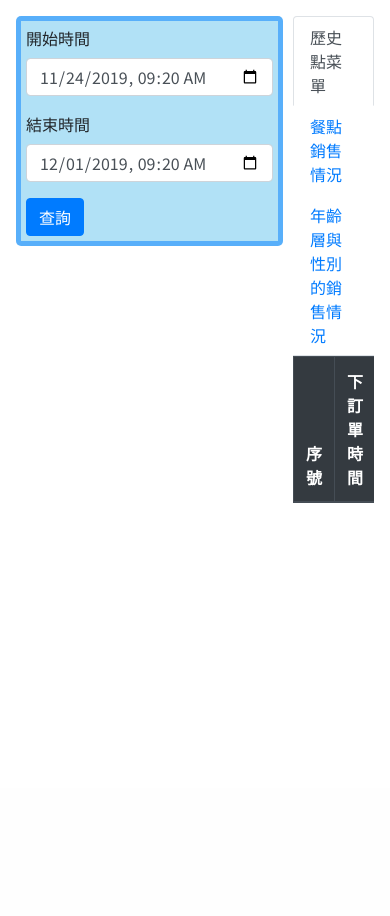
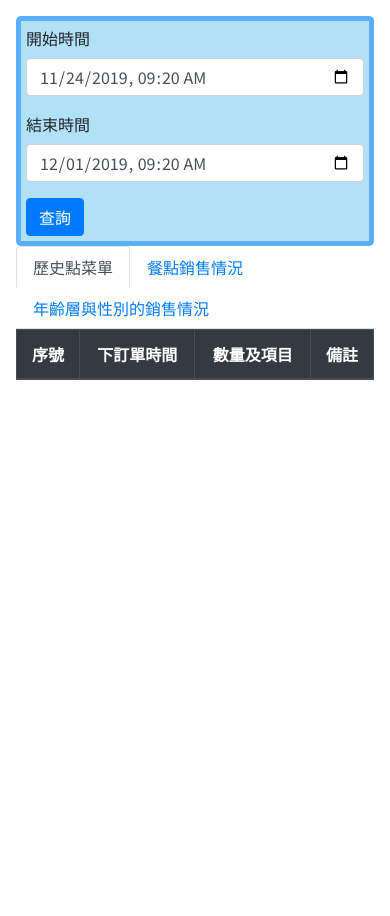
Before and after one commit to lucy4116411/loveat2, a Flask app: page /order/history in a window 390 px wide. Shown: the part 56-972 px from the top of the page. Before the commit the page ends 559 px from the top, so only its background shows below. Run offline with Flask 2, Linux system fonts and the light colour scheme; the visitor is signed in with stand-in values (Sample User, id 1); data that the repository does not hold is empty; some libraries are stand-ins or nearby versions.

Commit message:
feat: rwd & delete itemPieChart

```diff
--- a/static/css/history.css
+++ b/static/css/history.css
@@ -1,5 +1,4 @@
 .full-container {
-    height: 100%;
     width: 100%;
     display: flex;
     justify-content: space-around;
@@ -47,7 +46,7 @@
 
 .chart-container {
     display: flex;
-    justify-content: space-between;
+    justify-content: space-around;
     flex-direction: row;
 }
 
@@ -71,3 +70,54 @@ th,td {
 h6{
    text-align: center;
 }
+@media screen and (max-height:500px)
+{
+    .full-container{
+        display: flex;
+        flex-direction: column;
+        height: 450px;
+        overflow-y: scroll;
+    }
+    .search-container{
+        display: flex;
+        flex-direction: row;
+        width: 100%;
+        justify-content: space-around;
+    }
+    .result-container{
+        margin-left: 0px;
+        width: 100%;
+        overflow-y: scroll;
+    }
+
+    .chart-container {
+        flex-direction: column;
+    }
+    .canvas-container-gender {
+        width: calc(100% - 5px);
+    }
+}
+
+@media screen and (max-width:480px)
+{
+    .full-container{
+        display: flex;
+        flex-direction: column;
+        height: 900px;
+        overflow-y: scroll;
+    }
+    .search-container{
+        width: 100%;
+    }
+    .result-container{
+        margin-left: 0px;
+        width: 100%;
+        overflow-y: scroll;
+    }
+    .chart-container {
+        flex-direction: column;
+    }
+    .canvas-container-gender {
+        width: calc(100% - 5px);
+    }
+}
--- a/static/js/history-data-chart.js
+++ b/static/js/history-data-chart.js
@@ -26,7 +26,6 @@ function toggleGender() {
 
 function drawItem(item, itemNum) {
   const barChart = document.getElementById('item-bar-chart');
-  const pieChart = document.getElementById('item-pie-chart');
 
   // eslint-disable-next-line no-unused-vars
   const myItemBar = new Chart(barChart, {
@@ -46,32 +45,6 @@ function drawItem(item, itemNum) {
           '#0080FF',
         ],
       }],
-    },
-  });
-  // eslint-disable-next-line no-unused-vars
-  const myItemPie = new Chart(pieChart, {
-    type: 'pie',
-    data: {
-      labels: item,
-      datasets: [{
-        label: 'Groups',
-        data: itemNum,
-        backgroundColor: [
-          '#60acfc', '#32d3eb', '#5bc49f', '#feb64d', '#ff7c7c',
-          '#9287e7', '#27A1EA', '#4EBECD', '#9CDC82', '#FF9F69',
-          '#E9668E', '#747BE1', '#39B3EA', '#40CEC7', '#D4EC59',
-          '#FA816D', '#D660A8', '#6370DE', '#35C5EA', '#63D5B2',
-          '#FFDA43', '#FB6E6C', '#B55CBD', '#668ED6', '#9FCDFD',
-          '#FF79BC', '#FF9797', '#CA8EFF', '#019858', '#C48888',
-          '#0080FF',
-        ],
-      }],
-    },
-    options: {
-      title: {
-        display: true,
-        text: '各餐點銷售數量',
-      },
     },
   });
 }
@@ -104,6 +77,11 @@ function drawGender(ageInterval, femaleNum, maleNum, ageIntervalNum, genderNum)
         display: true,
         text: '女性各年齡銷售數量',
       },
+      legend: {
+        labels: {
+          fontSize: 0,
+        },
+      },
     },
   });
   // eslint-disable-next-line no-unused-vars
@@ -128,6 +106,11 @@ function drawGender(ageInterval, femaleNum, maleNum, ageIntervalNum, genderNum)
         display: true,
         text: '男性各年齡銷售數量',
       },
+      legend: {
+        labels: {
+          fontSize: 0,
+        },
+      },
     },
   });
   // eslint-disable-next-line no-unused-vars
@@ -149,6 +132,11 @@ function drawGender(ageInterval, femaleNum, maleNum, ageIntervalNum, genderNum)
         display: true,
         text: '男女各銷售數量',
       },
+      legend: {
+        labels: {
+          fontSize: 0,
+        },
+      },
     },
   });
   // eslint-disable-next-line no-unused-vars
@@ -169,6 +157,11 @@ function drawGender(ageInterval, femaleNum, maleNum, ageIntervalNum, genderNum)
       title: {
         display: true,
         text: '各年齡層銷售數量',
+      },
+      legend: {
+        labels: {
+          fontSize: 0,
+        },
       },
     },
   });
--- a/static/js/history-data.js
+++ b/static/js/history-data.js
@@ -109,6 +109,7 @@ async function getData() {
     drawChart(analysisHistoryResult);
   }
 }
+
 function initHistory() {
   // initial page
   getData();
@@ -118,5 +119,4 @@ function initHistory() {
   document.getElementById('age-check').addEventListener('change', getData);
 }
 
-
 window.addEventListener('load', initHistory);
--- a/templates/history.html
+++ b/templates/history.html
@@ -12,14 +12,14 @@
 
 {% block content %}
     <div class="full-container">
-        <div class="search-container">
+        <div class="search-container" >
             <div class="form-group">
                 <label for="start-time">開始時間</label>
                 <input type="datetime-local" class="form-control" id="start-time" value={{begin}}>
             </div>
             <div class="form-group">
                 <label for="end-time">結束時間</label>
-                <input type="datetime-local" class="form-control" id="end-time" value = {{end}}>
+                <input type="datetime-local" class="form-control" id="end-time" value={{end}}>
             </div>
             <button class="btn btn-primary" id="history-time-send">查詢</button>
         </div>
@@ -70,13 +70,6 @@
                         <div class="chart-container">
                             <div class="canvas-container-item">
                                 <canvas id="item-bar-chart">
-
-                                </canvas>
-                            </div>
-                        </div>
-						<div class="chart-container">
-                            <div class="canvas-container-item">
-                                <canvas id="item-pie-chart">
 
                                 </canvas>
                             </div>
```
